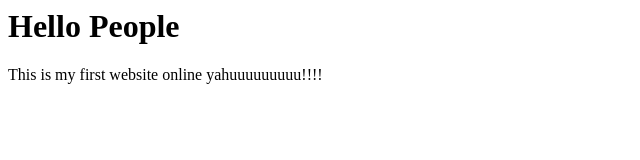
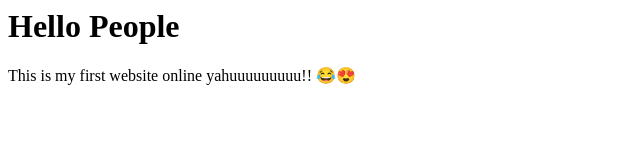
Before and after one commit to Mohamad1albakr/Profile, a plain HTML site: page index.html in a window 1280 px wide. Shown: the full height of the page, 0-640 px from the left. Drawn offline with Linux system fonts and the light colour scheme.

Commit message:
Update index.html

```diff
--- a/index.html
+++ b/index.html
@@ -3,7 +3,7 @@
 </head>
 <body>
 <h1> Hello People </h1>
-<p> This is my first website online yahuuuuuuuuu!!!!<meta charset="UTF-8">
+<p> This is my first website online yahuuuuuuuuu!!	&#x1F602;&#x1F60D;
 
 </body>
 </html>
```
